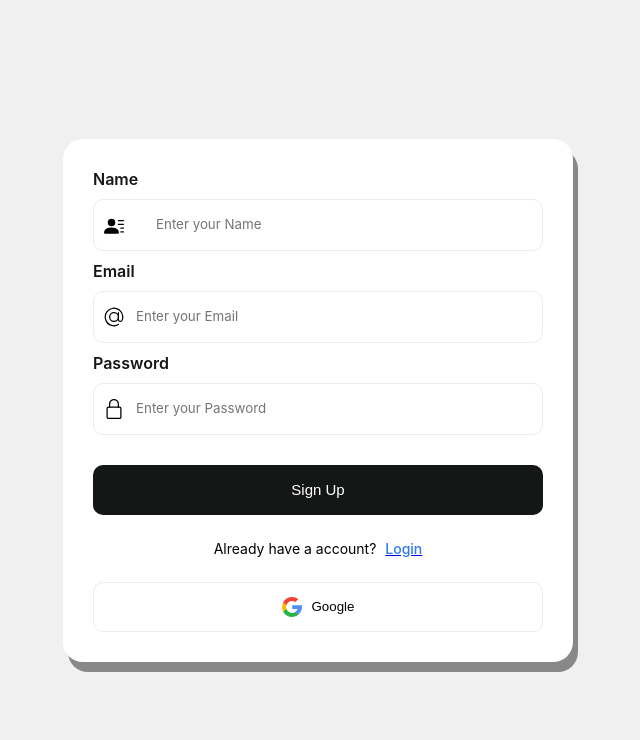
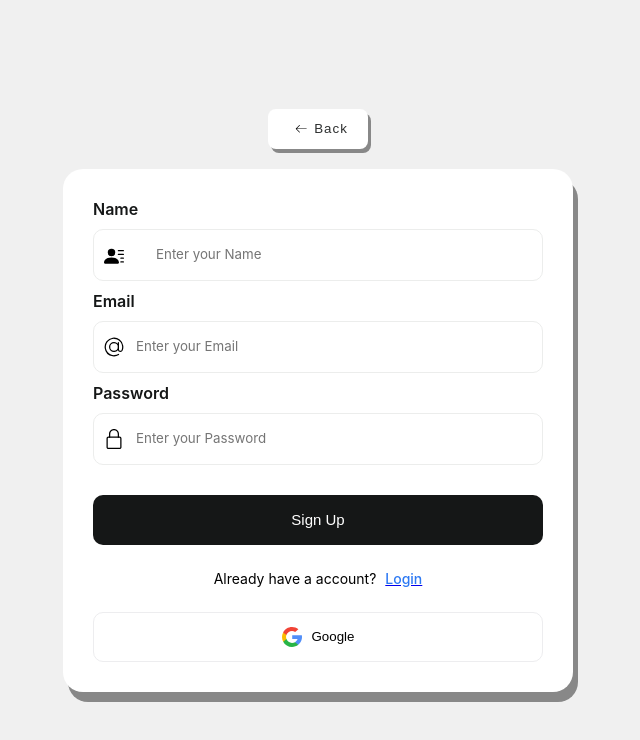
Before and after one commit to Athul-P-Shibu/LanguaGuide, a plain HTML site: page signup.html in a window 1280 px wide. Shown: the whole page, without its empty margins (322-962 px from the left). Drawn offline with Linux system fonts and the light colour scheme.

Commit message:
added go back button

```diff
--- a/login.css
+++ b/login.css
@@ -5,6 +5,8 @@ body {
   height: 100vh;
   margin: 0;
   background-color: #f0f0f0;
+  flex-direction: column;
+  gap: 20px;
 }
 
 .form {
@@ -27,7 +29,7 @@ body {
   align-self: flex-end;
 }
 
-  .flex-column > label {
+.flex-column>label {
   color: #151717;
   font-weight: 600;
 }
@@ -66,7 +68,7 @@ body {
   justify-content: space-between;
 }
 
-  .flex-row > div > label {
+.flex-row>div>label {
   font-size: 14px;
   color: black;
   font-weight: 400;
@@ -124,3 +126,41 @@ body {
   border: 1px solid #2d79f3;
   ;
 }
+
+#gobackbtn {
+  display: flex;
+  height: 3em;
+  width: 100px;
+  align-items: center;
+  justify-content: center;
+  background-color: #eeeeee4b;
+  border-radius: 8px;
+  letter-spacing: 1px;
+  transition: all 0.2s linear;
+  cursor: pointer;
+  border: none;
+  background: #fff;
+  box-shadow: 3px 4px #888888;
+}
+
+#gobackbtn>a {
+  color: #151717e5;
+  text-decoration: none;
+}
+
+#gobackbtn>svg {
+  margin-right: 5px;
+  margin-left: 5px;
+  font-size: 20px;
+  transition: all 0.4s ease-in;
+}
+
+#gobackbtn:hover>svg {
+  font-size: 1.2em;
+  transform: translateX(-5px);
+}
+
+#gobackbtn:hover {
+  box-shadow: 9px 9px 33px #d1d1d1, -9px -9px 33px #ffffff;
+  transform: translateY(-2px);
+}
--- a/signup.css
+++ b/signup.css
@@ -1,4 +1,3 @@
-/* From Uiverse.io by R1SH4BH81 */
 body {
   display: flex;
   justify-content: center;
@@ -6,6 +5,8 @@ body {
   height: 100vh;
   margin: 0;
   background-color: #f0f0f0;
+  flex-direction: column;
+  gap: 20px;
 }
 
 .form {
@@ -31,7 +32,7 @@ body {
   align-self: flex-end;
 }
 
-  .flex-column > label {
+.flex-column>label {
   color: #151717;
   font-weight: 600;
 }
@@ -70,7 +71,7 @@ body {
   justify-content: space-between;
 }
 
-  .flex-row > div > label {
+.flex-row>div>label {
   font-size: 14px;
   color: black;
   font-weight: 400;
@@ -127,3 +128,42 @@ body {
 .btn:hover {
   border: 1px solid #2d79f3;
 }
+
+
+#gobackbtn {
+  display: flex;
+  height: 3em;
+  width: 100px;
+  align-items: center;
+  justify-content: center;
+  background-color: #eeeeee4b;
+  border-radius: 8px;
+  letter-spacing: 1px;
+  transition: all 0.2s linear;
+  cursor: pointer;
+  border: none;
+  background: #fff;
+  box-shadow: 3px 4px #888888;
+}
+
+#gobackbtn>a {
+  color: #151717e5;
+  text-decoration: none;
+}
+
+#gobackbtn>svg {
+  margin-right: 5px;
+  margin-left: 5px;
+  font-size: 20px;
+  transition: all 0.4s ease-in;
+}
+
+#gobackbtn:hover>svg {
+  font-size: 1.2em;
+  transform: translateX(-5px);
+}
+
+#gobackbtn:hover {
+  box-shadow: 9px 9px 33px #d1d1d1, -9px -9px 33px #ffffff;
+  transform: translateY(-2px);
+}
--- a/signup.html
+++ b/signup.html
@@ -10,6 +10,14 @@
 </head>
 
 <body>
+    <button id="gobackbtn">
+        <svg height="16" width="16" xmlns="http://www.w3.org/2000/svg" version="1.1" viewBox="0 0 1024 1024">
+            <path
+                d="M874.690416 495.52477c0 11.2973-9.168824 20.466124-20.466124 20.466124l-604.773963 0 188.083679 188.083679c7.992021 7.992021 7.992021 20.947078 0 28.939099-4.001127 3.990894-9.240455 5.996574-14.46955 5.996574-5.239328 0-10.478655-1.995447-14.479783-5.996574l-223.00912-223.00912c-3.837398-3.837398-5.996574-9.046027-5.996574-14.46955 0-5.433756 2.159176-10.632151 5.996574-14.46955l223.019353-223.029586c7.992021-7.992021 20.957311-7.992021 28.949332 0 7.992021 8.002254 7.992021 20.957311 0 28.949332l-188.073446 188.073446 604.753497 0C865.521592 475.058646 874.690416 484.217237 874.690416 495.52477z">
+            </path>
+        </svg>
+       <a href="index.html">Back</a>
+    </button>
     <form class="form">
         <div class="flex-column">
             <label>Name </label>
```
Also changed, not shown: login.html (+8 -0 lines). Lines whose indentation alone changed are shown as unchanged.
